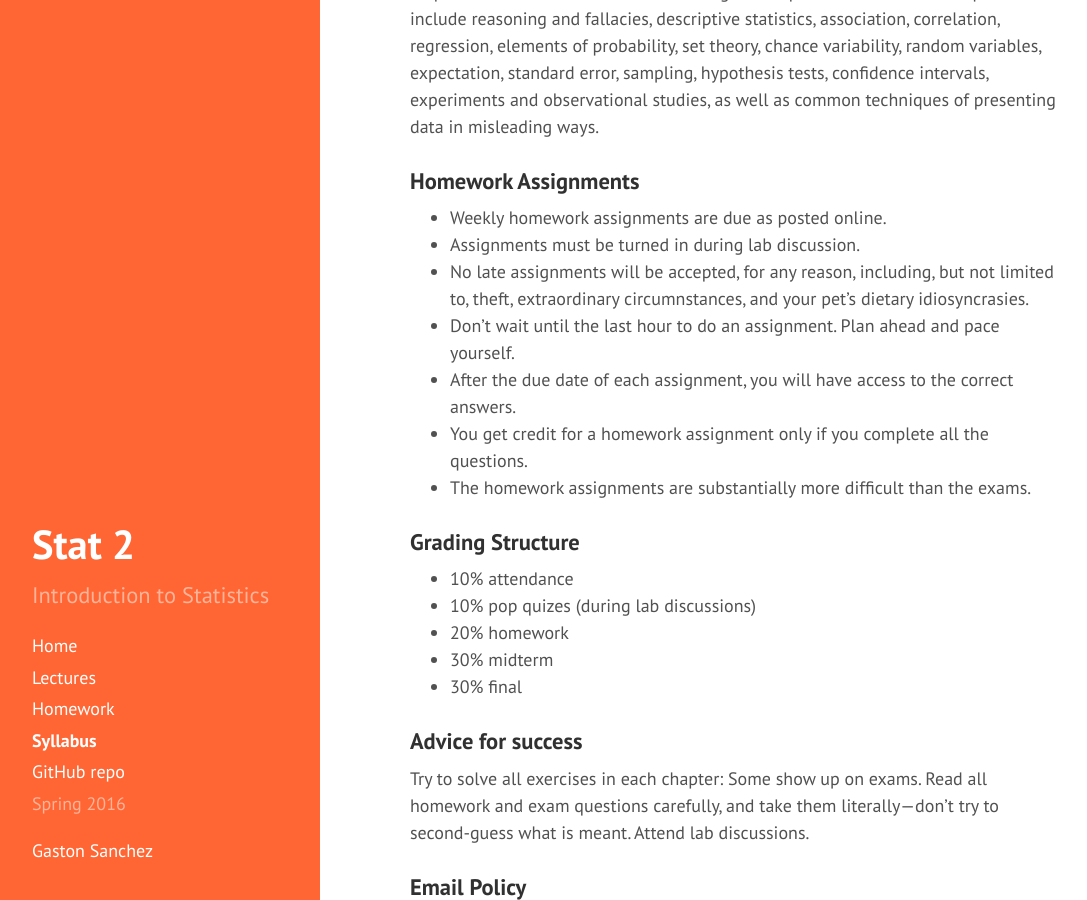
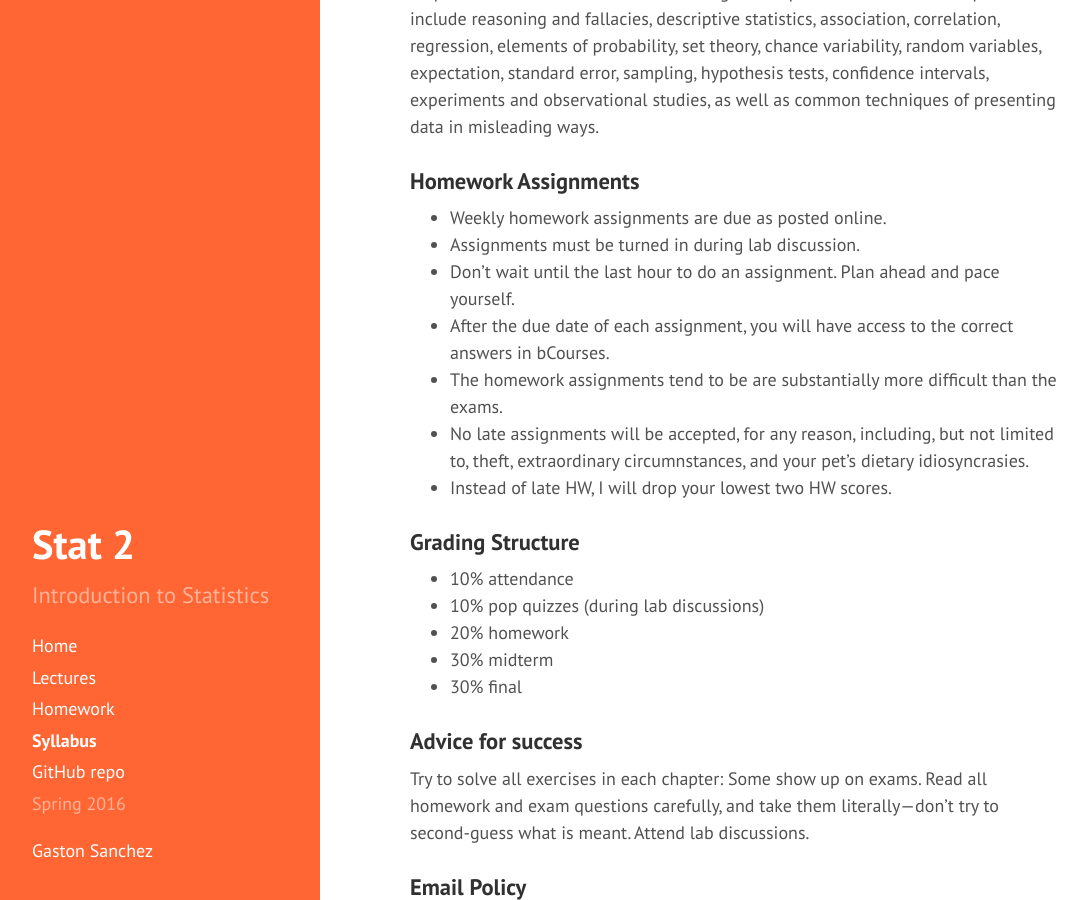
Before and after one commit to gastonstat/relic-stat2, a Jekyll site: the page built from syllabus.md, in a window 1280 px wide and 900 px high, scrolled down 482 px. Shown: the whole window, without its empty margins (4-1091 px from the left). Built offline with Jekyll 4.4.1, drawn with Linux system fonts in a browser that asks for light colours; nearby versions of some CDN libraries.

Commit message:
syllabus: update HW policy with droping 2 lowest scores

```diff
--- a/syllabus.md
+++ b/syllabus.md
@@ -18,17 +18,17 @@ The middle of the course involves a fair amount of combinatorics—counting. The
 
 - Weekly homework assignments are due as posted online.
 - Assignments must be turned in during lab discussion.
+- Don't wait until the last hour to do an assignment. Plan ahead and pace yourself.
+- After the due date of each assignment, you will have access to the correct answers in bCourses.
+- The homework assignments tend to be are substantially more difficult than the exams.
 - No late assignments will be accepted, for any reason, including, but not limited to, theft, extraordinary circumnstances, and your pet's dietary idiosyncrasies.
-- Don't wait until the last hour to do an assignment. Plan ahead and pace yourself.
-- After the due date of each assignment, you will have access to the correct answers.
-- You get credit for a homework assignment only if you complete all the questions.
-- The homework assignments are substantially more difficult than the exams.
+- Instead of late HW, I will drop your lowest two HW scores.
 
 
 ### Grading Structure
 
 - 10% attendance
-- 10% pop quizes (during lab discussions)
+- 10% pop quizzes (during lab discussions)
 - 20% homework
 - 30% midterm
 - 30% final
```
